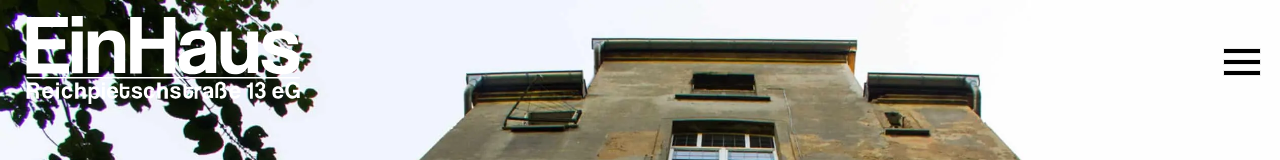
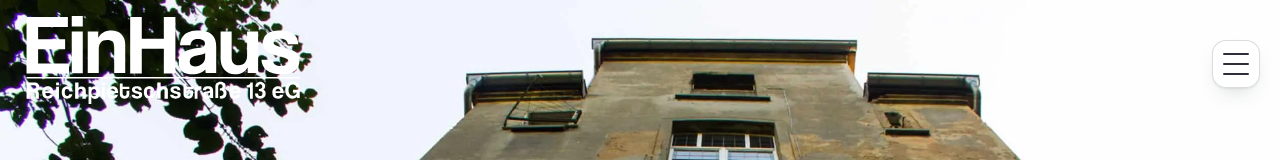
Before and after one commit to 3vincent/einhaus-leipzig, a Nuxt app: page /#bisher in a window 1280 px wide. Shown: the top 160 px of the page. Built offline with nearby package versions, Linux system fonts and the light colour scheme.

Commit message:
style: modernize menu button component

```diff
--- a/app/components/menu-button.vue
+++ b/app/components/menu-button.vue
@@ -29,26 +29,65 @@ button {
   display: grid;
   min-width: 48px;
   min-height: 48px;
-  padding: 0.55rem 0 0.55rem 0.75rem;
-  place-items: center end;
+  padding: 0;
+  place-items: center;
   cursor: pointer;
-  background-color: transparent;
-  border: none;
+  background: var(--menu-button-background, rgba(255, 255, 255, 0.78));
+  border: 1px solid var(--menu-button-border-color, rgba(48, 70, 73, 0.18));
+  border-radius: 14px;
+  box-shadow: var(
+    --menu-button-shadow,
+    0 1px 2px rgba(31, 46, 48, 0.08),
+    0 10px 24px -16px rgba(31, 46, 48, 0.7),
+    inset 0 1px 0 rgba(255, 255, 255, 0.9)
+  );
+  backdrop-filter: var(--menu-button-backdrop-filter, blur(12px));
+  transition:
+    background-color 160ms ease,
+    border-color 160ms ease,
+    box-shadow 160ms ease,
+    transform 160ms ease;
+
+  &:hover {
+    background-color: var(
+      --menu-button-hover-background,
+      rgba(255, 255, 255, 0.94)
+    );
+    border-color: var(
+      --menu-button-hover-border-color,
+      rgba(23, 107, 120, 0.34)
+    );
+    box-shadow: var(
+      --menu-button-hover-shadow,
+      0 2px 3px rgba(31, 46, 48, 0.1),
+      0 13px 26px -16px rgba(31, 46, 48, 0.76),
+      inset 0 1px 0 white
+    );
+    transform: translateY(-1px);
+  }
+
+  &:active {
+    background-color: var(
+      --menu-button-active-background,
+      rgba(244, 247, 246, 0.96)
+    );
+    box-shadow: inset 0 1px 2px rgba(31, 46, 48, 0.12);
+    transform: scale(0.96);
+  }
 
   &:focus-visible {
-    outline: 3px solid var(--button-color);
+    outline: 3px solid var(--button-focus-ring);
     outline-offset: 3px;
-    border-radius: 6px;
   }
 }
 
 #main-menu-button span {
   display: block;
   position: absolute;
-  height: 4px;
+  height: 2px;
   width: 100%;
-  background: #000000;
-  outline: 1px solid var(--main-text-color-light);
+  background: var(--main-text-color-dark);
+  border-radius: 99px;
   -webkit-transform: rotate(0deg);
   -moz-transform: rotate(0deg);
   -o-transform: rotate(0deg);
@@ -61,8 +100,8 @@ button {
 }
 
 #main-menu-button {
-  height: 30px;
-  width: 36px;
+  height: 22px;
+  width: 26px;
   pointer-events: none;
 }
 
@@ -75,7 +114,7 @@ button {
 }
 
 #main-menu-button span:nth-child(2) {
-  top: 11px;
+  top: 10px;
   -webkit-transform-origin: left center;
   -moz-transform-origin: left center;
   -o-transform-origin: left center;
@@ -83,7 +122,7 @@ button {
 }
 
 #main-menu-button span:nth-child(3) {
-  top: 22px;
+  top: 20px;
   -webkit-transform-origin: left center;
   -moz-transform-origin: left center;
   -o-transform-origin: left center;
@@ -95,8 +134,8 @@ button {
   -moz-transform: rotate(45deg);
   -o-transform: rotate(45deg);
   transform: rotate(45deg);
-  top: -1px;
-  left: 8px;
+  top: 1px;
+  left: 4px;
 }
 
 #main-menu-button.open span:nth-child(2) {
@@ -109,7 +148,14 @@ button {
   -moz-transform: rotate(-45deg);
   -o-transform: rotate(-45deg);
   transform: rotate(-45deg);
-  top: 24px;
-  left: 8px;
+  top: 19px;
+  left: 4px;
+}
+
+@media (prefers-reduced-motion: reduce) {
+  button,
+  #main-menu-button span {
+    transition: none;
+  }
 }
 </style>
```
